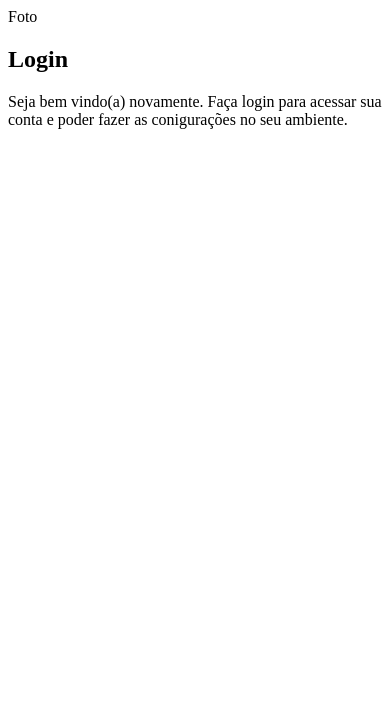
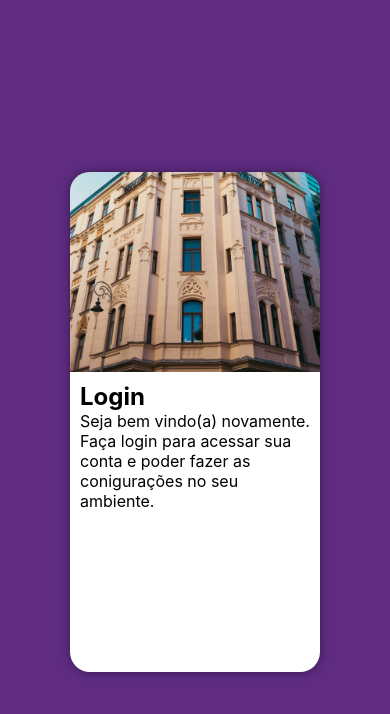
Before and after one commit to Monteiro1000/projeto-login, a plain HTML site: page index.html in a window 390 px wide. Drawn offline with Linux system fonts and the light colour scheme.

Commit message:
Versão mobile first foi feita

```diff
--- a/estilos/style.css
+++ b/estilos/style.css
@@ -3,7 +3,59 @@
 
 /*Mobile first*/
 
+/*PC e TAblet: background-image: linear-gradient(to top, #49a09d, #5f2c82 );*/
 /*Paleta de cores
 Verde: #49a09d
 Lilás: #5f2c82
 */
+
+* {
+    font-family: -apple-system, BlinkMacSystemFont, 'Segoe UI', Roboto, Oxygen, Ubuntu, Cantarell, 'Open Sans', 'Helvetica Neue', sans-serif;
+    padding: 0px;
+    margin: 0px;
+    box-sizing: border-box;
+}
+:root {
+    --cor01: #49a09d;
+    --cor02: #5f2c82;
+}
+
+body, html{
+    background-color: var(--cor02);
+    height: 100vh;
+    width: 100vw ;
+}
+
+main{
+    position: relative;
+    height: 100vh;
+    width: 100vw;
+}
+
+section#login{
+    position: absolute;
+    top: 50%;
+    left: 50%;
+    transform: translate(-50%, -50%);
+    overflow: hidden;
+
+    background-color: white;
+    width: 250px;
+    height: 500px;
+    border-radius: 20px;
+    box-shadow: 0px 0px 10px rgba(0, 0, 0, 0.452);
+}
+
+section#login >div#imagem {
+    display: block;
+    background: var(--cor02) url(../imagens/pexels-eugenia-sol-1769194548-29893434.jpg) no-repeat;
+    height: 200px;
+    background-size: cover;
+    background-position: left bottom;
+}
+
+section#login > div#formulario {
+    display: block;
+    padding: 10px;
+
+}
--- a/index.html
+++ b/index.html
@@ -6,13 +6,14 @@
     <title>Login</title>
 
     <link rel="stylesheet" href="estilos/style.css">
+    <link rel="stylesheet" href="estilos/media-query.css">
 </head>
 <body>
     <main>
-        <section id="Login">
+        <section id="login">
 
             <div id="imagem">
-                Foto
+                <!--Aqui vai a imagem nas CSS-->
             </div>
             <div id="formulario">
                 <h1>Login</h1>
@@ -26,5 +27,8 @@
         </section>
     </main>
 
+
+
+
 </body>
 </html>
```
Also changed, not shown: estilos/media-query.css (added, +12 -0 lines).
